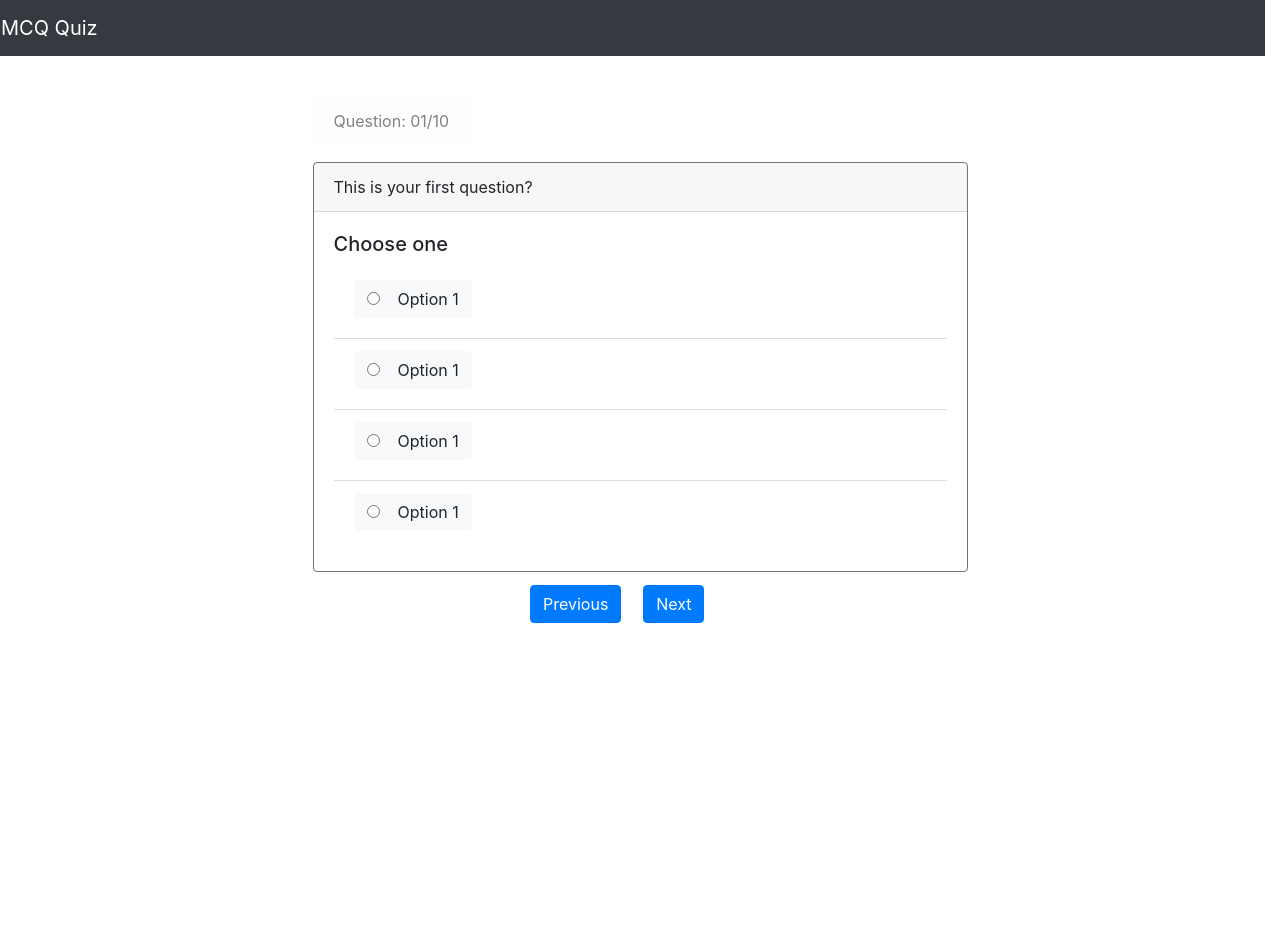
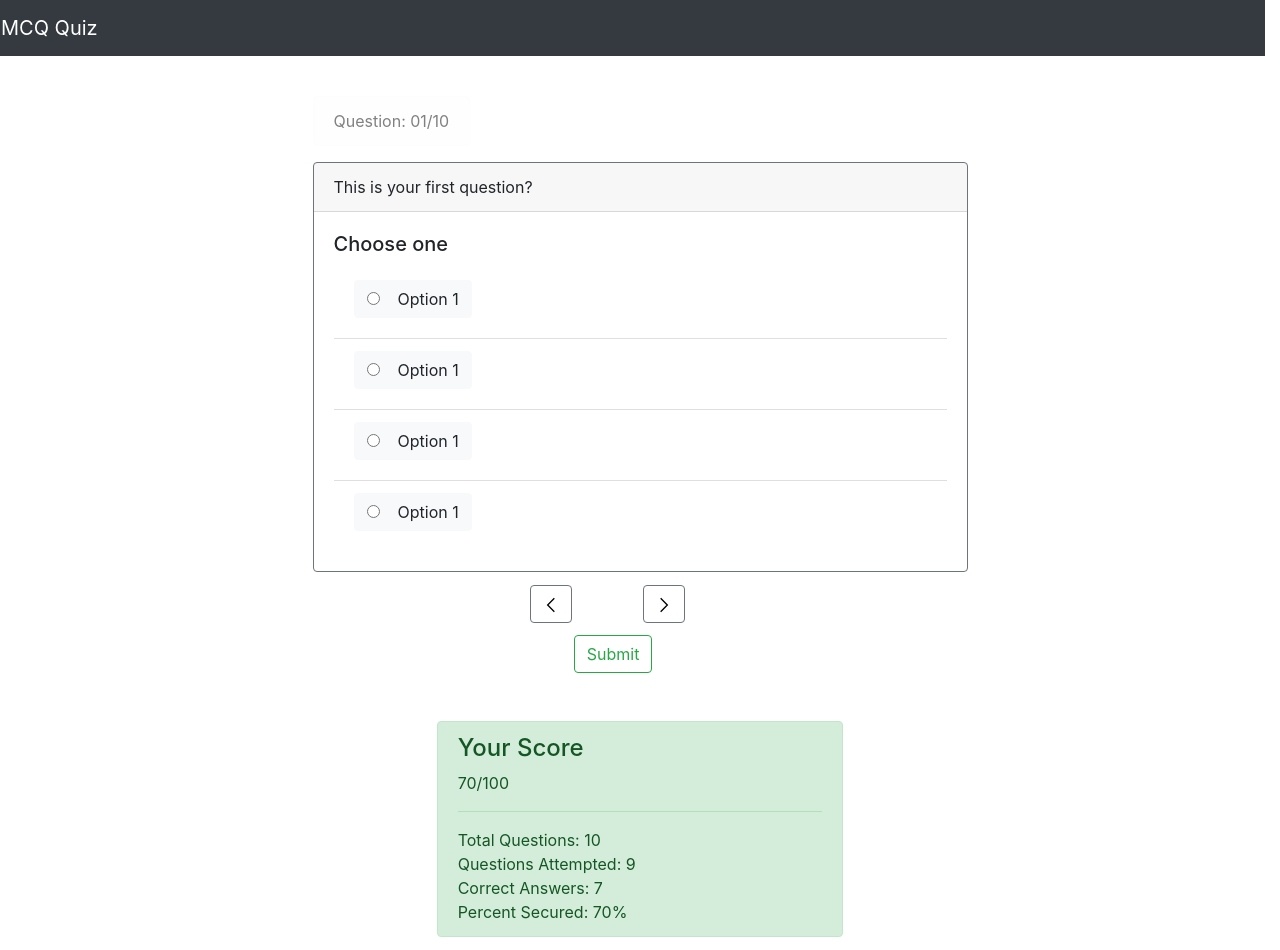
Before and after one commit to swarajlaha/frontend-challenges, a React (Create React App) app: page / in a window 1280 px wide. Shown: the top 950 px of the page. Before the commit the page ends 800 px from the top, so only its background shows below. Built offline with nearby package versions, Linux system fonts and the light colour scheme.

Commit message:
ui mockup

```diff
--- /dev/null
+++ b/src/mcq-quiz/components/score.js
@@ -0,0 +1,24 @@
+import React from 'react'
+import { Alert } from 'react-bootstrap'
+
+const Score = () => {
+  return (
+    <>
+      <Alert variant="success">
+        <Alert.Heading>Your Score</Alert.Heading>
+        <p>
+          70/100
+        </p>
+        <hr />
+        <p className="mb-0">
+          Total Questions: 10 <br />
+          Questions Attempted: 9 <br />
+          Correct Answers: 7 <br />
+          Percent Secured: 70%
+        </p>
+      </Alert>
+    </>
+  )
+}
+
+export default Score
--- a/src/mcq-quiz/containers/mainContainer.js
+++ b/src/mcq-quiz/containers/mainContainer.js
@@ -3,6 +3,8 @@ import AppNavbar from '../commons/appNavbar'
 import QuestionNumber from '../components/questionNumber'
 import { Row, Col, Container, Button } from 'react-bootstrap'
 import Question from '../components/question'
+import Score from '../components/score'
+import { GrPrevious, GrNext } from 'react-icons/gr'
 
 const MainContainer = () => {
   return (
@@ -19,14 +21,24 @@ const MainContainer = () => {
           </Row>
           <Row style={{ marginLeft: '30%', marginTop: '2%' }}>
             <Col md="3">
-              <Button>Previous</Button>
+              <Button variant="outline-secondary"><GrPrevious /></Button>
             </Col>
             <Col md="3">
-              <Button>Next</Button>
+              <Button variant="outline-secondary"><GrNext /></Button>
             </Col>
+          </Row>
+          <Row style={{ marginLeft: '37%', marginTop: '2%' }}>
+            <Col><Button variant="outline-success">Submit</Button></Col>
           </Row>
         </Col>
         <Col md="3"></Col>
+      </Row>
+      <Row className="pt-5">
+        <Col></Col>
+        <Col>
+          <Score />
+        </Col>
+        <Col></Col>
       </Row>
     </>
   )
```
